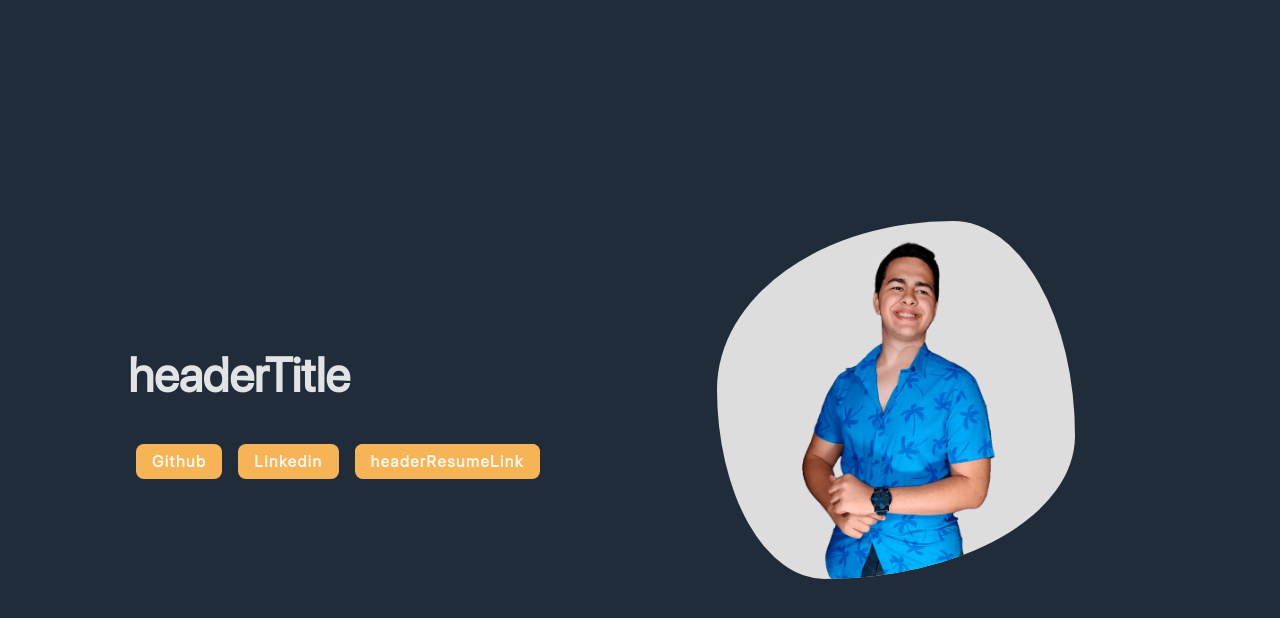
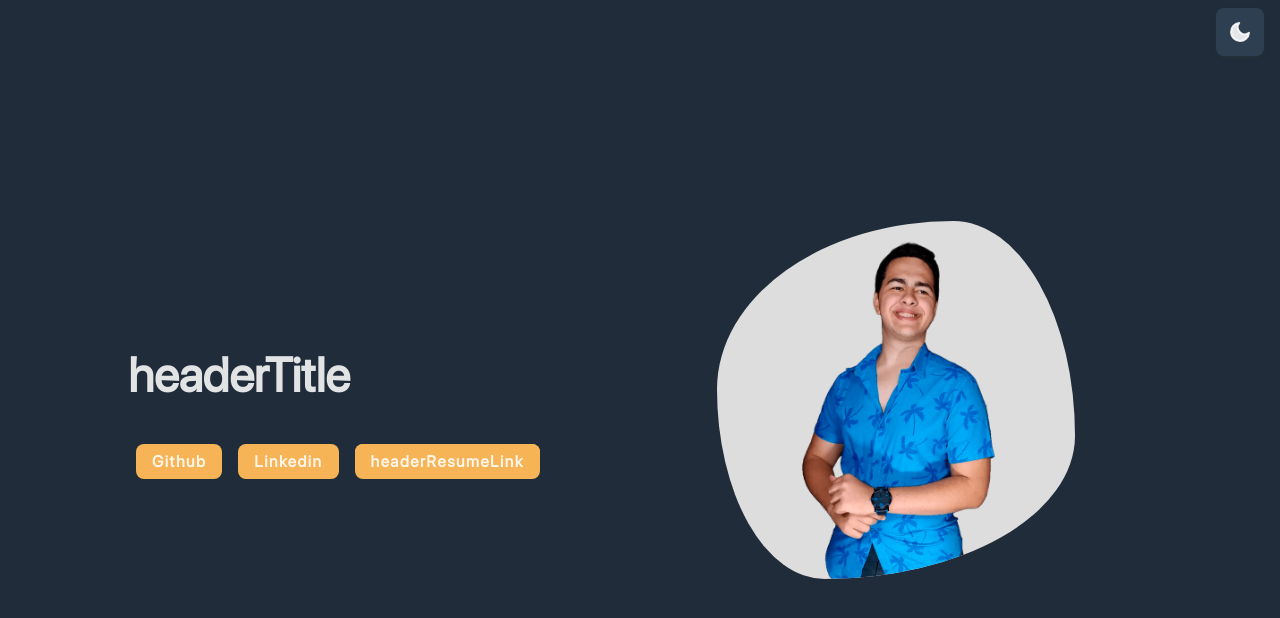
Before and after one commit to tzivigelstein/portfolio, a React (Create React App) app: page / in a window 1280 px wide. Shown: the top 618 px of the page. Built offline with nearby package versions, Linux system fonts and the light colour scheme.

Commit message:
Add control bar

```diff
--- a/src/App.js
+++ b/src/App.js
@@ -4,11 +4,13 @@ import Container from './components/Container'
 import Header from './components/Header/Header'
 import Sections from './components/Sections/Sections'
 import Footer from './components/Footer/Footer'
+import ControlBar from './components/ControlBar'
 
 const App = () => {
   return (
     <AppState>
       <Container>
+        <ControlBar />
         <Header />
         <Sections />
         <Footer />
```
